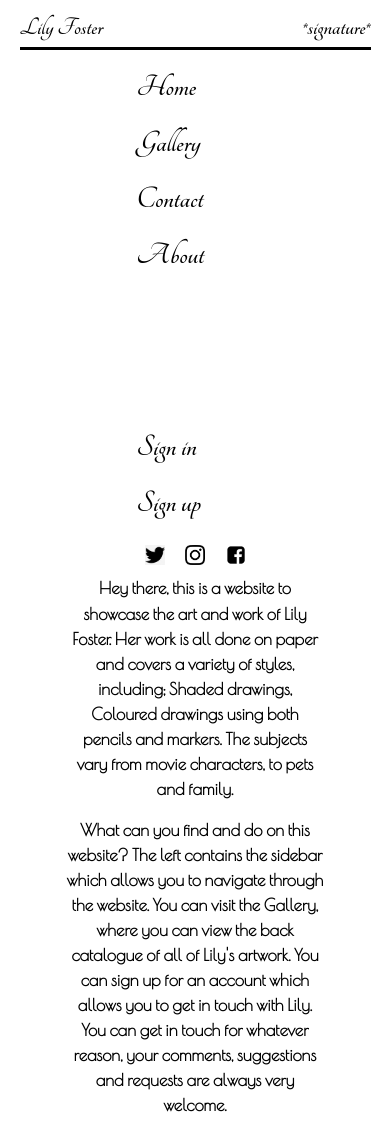
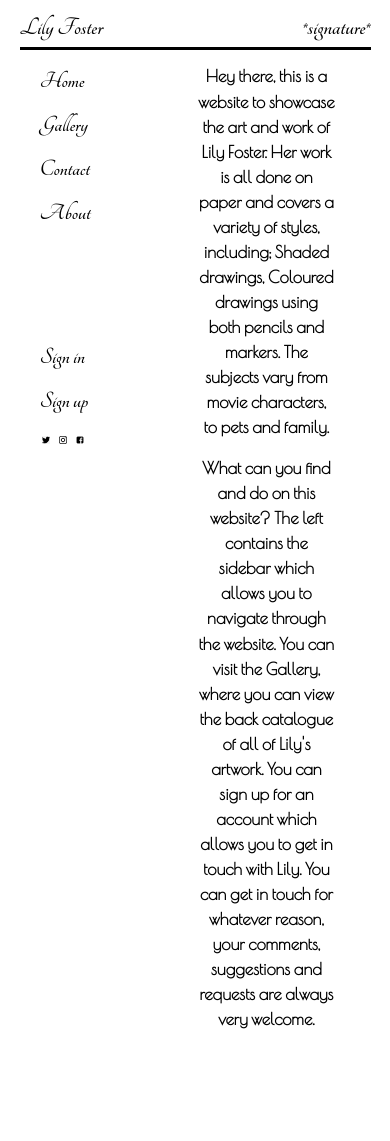
Before and after one commit to MatthewFoster02/lily-foster-art, a Python web app: template ProjectLily/src/templates/index.html in a window 390 px wide. After the commit the page ends 1029 px from the top, so only its background shows below. Run offline with Jinja, Linux system fonts and the light colour scheme; the template is opened without the code that fills it, so the values that code supplies are empty; some libraries are stand-ins or nearby versions.

Commit message:
Sidebar and Main Content flex
The sidebar and the main content flex with sidebar getting 20% of the screen and main content getting the other 80%.

The links and images within the sidebar shrink according to the space they have to maintain a similar appearance.

In future the sidebar will only be default visible if screen size is above 800px, in the case where it is not, for example a mobile user, a button will allow the user to open the sidebar and interact with the content within.

```diff
--- a/ProjectLily/src/static/style.css
+++ b/ProjectLily/src/static/style.css
@@ -35,19 +35,30 @@ a, a:hover{
 
 .containerMainBody{
   background-color: white;
+  display: flex;
+  flex-wrap: wrap;
+}
+
+.containerMainBody > *:nth-child(1){
+  flex: 0 0 20%;
+  min-width: 10ch;
+}
+
+.containerMainBody > *:nth-child(2){
+  flex: 0 0 80%;
 }
 
 .sidebar{
   font-family: 'Tangerine', cursive;
-  font-size: 32px;
+  font-size: clamp(1.5rem, 2vw + 0.5rem, 2rem);
   font-weight: bolder;
   text-align: left;
-  padding-left: 35%;
+  padding-left: clamp(10%, 2vw + 15%, 35%);
 }
 
 .imgStyle{
-  height: 20px;
-  width: 20px;
+  height: clamp(0.5rem, 1vw + 0.25rem, 1.25rem);
+  width: clamp(0.5rem, 1vw + 0.25rem, 1.25rem);
 }
 
 .text{
@@ -57,7 +68,7 @@ a, a:hover{
 @media (min-width: 800px){
   .text{
     margin-right: clamp(12.5%, 2vw + 17.5%, 25%);
-    margin-left: clamp(5%, 2vw + 7.5%, 10%);
+    margin-left: clamp(1%, 2vw + 3%, 5%);
   }
 }
 
@@ -93,7 +104,7 @@ a, a:hover{
 
 .hover-rotate {
   overflow: hidden;
-  margin: 8px;
+  margin-inline: clamp(0.125rem, 0.25vw + 0.1rem, 0.5rem);
   min-width: 240px;
   max-width: 320px;
   width: 100%;
--- a/ProjectLily/src/templates/index.html
+++ b/ProjectLily/src/templates/index.html
@@ -1,6 +1,6 @@
 {% extends "layout.html" %}
 {% block content %}
-    <div class="col-md-10">
+    <div class="col">
         <div class="text">
             <P>
                 Hey there, this is a website to showcase the art and work of Lily Foster.
--- a/ProjectLily/src/templates/layout.html
+++ b/ProjectLily/src/templates/layout.html
@@ -50,8 +50,7 @@
         </div>
 
         <div class="containerMainBody">
-            <div class="row">
-                <div class="col-md-2">
+            <div class="col">
                 <div class="sidebar">
                     <a class="hover-underline-animation" href="{{ url_for('main.index') }}">Home</a><br>
 
@@ -105,7 +104,6 @@
             </div>
             {% block content %}{% endblock %}
         </div>
-        </div>
         <!-- Optional JavaScript -->
         <!-- jQuery first, then Popper.js, then Bootstrap JS -->
         <script src="https://code.jquery.com/jquery-3.2.1.slim.min.js" integrity="sha384-KJ3o2DKtIkvYIK3UENzmM7KCkRr/rE9/Qpg6aAZGJwFDMVNA/GpGFF93hXpG5KkN" crossorigin="anonymous"></script>
```
Lines whose indentation alone changed are shown as unchanged.
